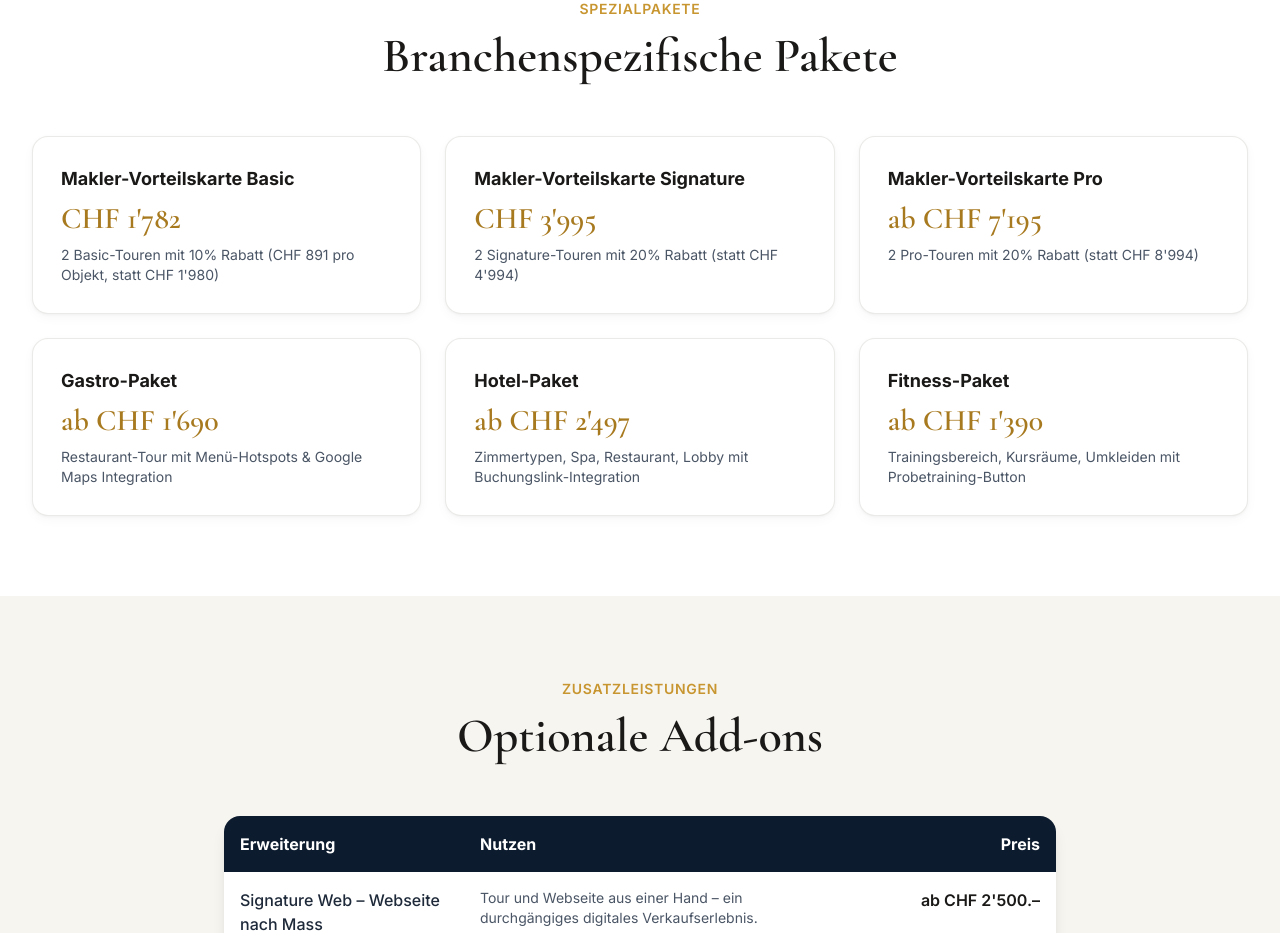
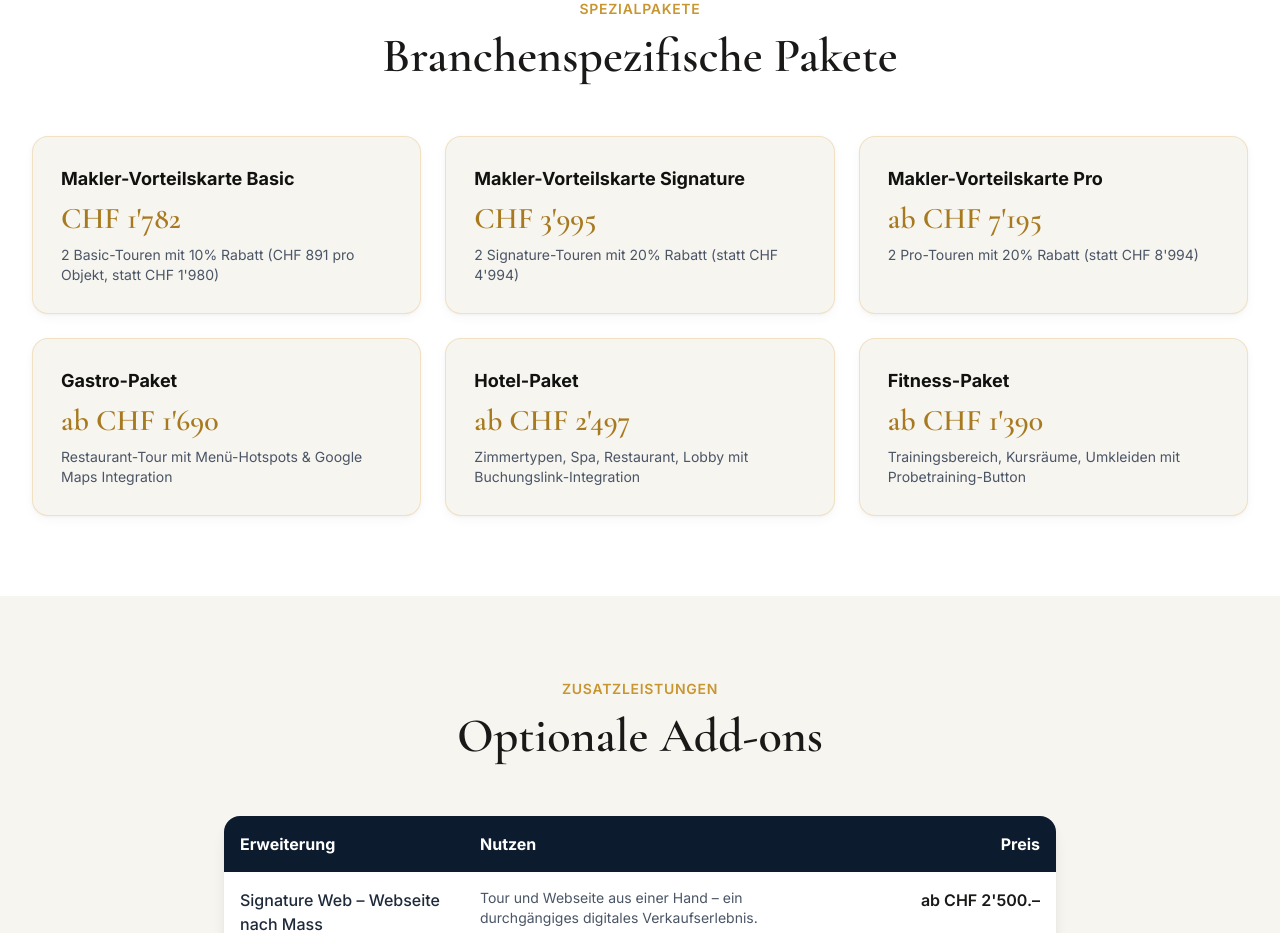
Before and after one commit to cmniggli-cpu/signatour, a Next.js app: page /pakete in a window 1280 px wide. Shown: the part 1480-2413 px from the top of the page. Built offline with nearby package versions, Linux system fonts and the light colour scheme.

Commit message:
CD-Kartenregel durchgezogen: Cream-Karten auf weissem Grund
- Branchen-Herausforderungen: Sektion weiss, Karten cream mit Gold-Hairline
- Pakete «Branchenspezifische Pakete»: Karten cream mit Gold-Hairline

Co-Authored-By: Claude Fable 5 <noreply@anthropic.com>

```diff
--- a/app/globals.css
+++ b/app/globals.css
@@ -410,7 +410,7 @@ body {
 .nigpage .bhero h1{font-family:'Cormorant Garamond',serif;font-weight:600;font-size:clamp(34px,4.8vw,56px);line-height:1.07;margin:14px auto 0;max-width:22ch;color:var(--ink)}
 .nigpage .bhero .sub{margin:16px auto 0;font-size:17px;max-width:58ch}
 .nigpage .bhero-cta{display:flex;gap:14px;flex-wrap:wrap;justify-content:center;margin-top:28px}
-.nigpage .tcard{background:var(--white);border:1px solid var(--ln);border-radius:14px;padding:26px 24px;height:100%}
+.nigpage .tcard{background:var(--paper2);border:1px solid rgba(200,144,28,.28);border-radius:14px;padding:26px 24px;height:100%}
 .nigpage .tcard h3{font-size:16.5px;font-weight:600;margin-bottom:8px}
 .nigpage .tcard p{font-size:14px;color:var(--mut)}
 .nigpage .bstats{display:grid;grid-template-columns:repeat(auto-fit,minmax(170px,1fr));gap:24px;margin-top:38px}
--- a/app/pakete/PaketePageClient.tsx
+++ b/app/pakete/PaketePageClient.tsx
@@ -49,8 +49,8 @@ export default function PaketePageClient() {
           <StaggerContainer className="grid grid-cols-1 sm:grid-cols-2 lg:grid-cols-3 gap-6">
             {BRANCHEN_PACKAGES.map((pkg) => (
               <StaggerItem key={pkg.name}>
-                <Card className="h-full">
-                  <h3 className="text-lg font-bold text-primary-800">{pkg.name}</h3>
+                <Card className="h-full bg-cream border-accent-200/70">
+                  <h3 className="text-lg font-bold text-primary-900">{pkg.name}</h3>
                   <div className="mt-2 text-3xl cd-serif text-accent-600">{pkg.price}</div>
                   <p className="mt-2 text-sm text-gray-600">{pkg.description}</p>
                 </Card>
--- a/components/sections/BranchenTemplate.tsx
+++ b/components/sections/BranchenTemplate.tsx
@@ -53,7 +53,7 @@ export default function BranchenTemplate({ data }: BranchenTemplateProps) {
       </section>
 
       {/* Challenges */}
-      <section className="blk">
+      <section className="blk" style={{ background: 'var(--white)' }}>
         <div className="wrap center">
           <div className="kicker">Die Herausforderung</div>
           <h2 className="sec">Kennen Sie das?</h2>
```
